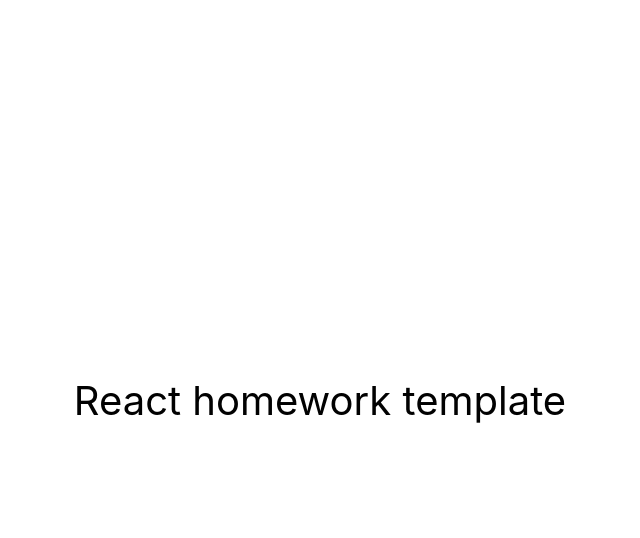
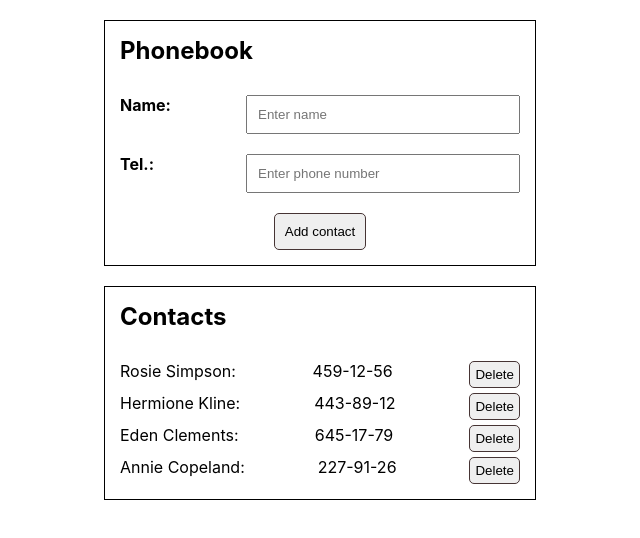
Before and after one commit to lakhmanmaxim/goit-react-hw-02-phonebook, a React (Create React App) app: page / in a window 1280 px wide. Shown: the top 538 px of the page, without its empty margins (320-960 px from the left). Built offline with nearby package versions, Linux system fonts and the light colour scheme.

Commit message:
start and 1st, 2task task
start and 1st, 2task task
Без логики. Кнопка еще не добавляет имена в список

```diff
--- a/package.json
+++ b/package.json
@@ -7,6 +7,7 @@
     "@testing-library/jest-dom": "^5.16.3",
     "@testing-library/react": "^12.1.4",
     "@testing-library/user-event": "^13.5.0",
+    "nanoid": "^4.0.0",
     "react": "^18.1.0",
     "react-dom": "^18.1.0",
     "react-scripts": "5.0.1",
--- a/src/components/App.jsx
+++ b/src/components/App.jsx
@@ -1,16 +1,82 @@
-export const App = () => {
-  return (
-    <div
-      style={{
-        height: '100vh',
-        display: 'flex',
-        justifyContent: 'center',
-        alignItems: 'center',
-        fontSize: 40,
-        color: '#010101'
-      }}
-    >
-      React homework template
-    </div>
-  );
-};
+import { Component } from 'react';
+import { nanoid } from 'nanoid';
+import styles from './ContactFrom/contactForm.module.css';
+
+export class App extends Component {
+  state = {
+    contacts: [
+      { id: nanoid(), name: 'Rosie Simpson', number: '459-12-56' },
+      { id: nanoid(), name: 'Hermione Kline', number: '443-89-12' },
+      { id: nanoid(), name: 'Eden Clements', number: '645-17-79' },
+      { id: nanoid(), name: 'Annie Copeland', number: '227-91-26' },
+    ],
+    name: '',
+    number: '',
+  };
+
+  addContact = evt => {
+    evt.preventDefaul();
+  };
+
+  onChange = () => {};
+
+  render() {
+    const { contacts } = this.state;
+    const { addContact } = this;
+
+    const contact = contacts.map(({ id, name, number }) => (
+      <li key={id} className={styles.list_item}>
+        {name}: <span >{number}</span>
+        <button className={styles.contacts_btn}>Delete</button>
+      </li>
+    ));
+
+    return (
+      <div className={styles.wrapper}>
+        <form className={styles.form} onSubmit={addContact}>
+          <div className={styles.phonebook}>
+            <h2 className={styles.title}>Phonebook</h2>
+
+            <div className={styles.input_wrepper}>
+              <label className={styles.contact_label} htmlFor="name">
+                Name:
+              </label>
+              <input
+                onChange={() => {}}
+                className={styles.contact_input}
+                type="text"
+                placeholder="Enter name"
+                name="name"
+                pattern="^[a-zA-Zа-яА-Я]+(([' -][a-zA-Zа-яА-Я ])?[a-zA-Zа-яА-Я]*)*$"
+                title="Name may contain only letters, apostrophe, dash and spaces. For example Adrian, Jacob Mercer, Charles de Batz de Castelmore d'Artagnan"
+                required
+              />
+            </div>
+
+            <div className={styles.input_wrepper}>
+              <label className={styles.contact_label} htmlFor="number">
+                Tel.:
+              </label>
+              <input
+                onChange={() => {}}
+                className={styles.contact_input}
+                type="tel"
+                placeholder="Enter phone number"
+                name="number"
+                pattern="\+?\d{1,4}?[-.\s]?\(?\d{1,3}?\)?[-.\s]?\d{1,4}[-.\s]?\d{1,4}[-.\s]?\d{1,9}"
+                title="Phone number must be digits and can contain spaces, dashes, parentheses and can start with +"
+                required
+              />
+            </div>
+            <button className={styles.phonebook_btn}> Add contact </button>
+          </div>
+        </form>
+
+        <div className={styles.contacts}>
+          <h2 className={styles.title}>Contacts</h2>
+          <ol className={styles.contacts_list}>{contact}</ol>
+        </div>
+      </div>
+    );
+  }
+}
--- /dev/null
+++ b/src/components/ContactFrom/contactForm.module.css
@@ -0,0 +1,92 @@
+.wrapper {
+  padding: 20px;
+  display: flex;
+  flex-direction: column;
+  justify-content: center;
+  align-items: center;
+}
+
+.form {
+  display: inline-block;
+}
+
+.phonebook {
+  width: 400px;
+  border: 1px solid black;
+  padding: 15px;
+}
+
+.title {
+  /* text-align: center; */
+  margin: 0 0 30px 0;
+}
+
+.contact_label {
+  font-weight: 700;
+}
+
+.input_wrepper {
+  display: flex;
+  justify-content: space-between;
+  margin-bottom: 20px;
+}
+
+.contact_input {
+  padding: 10px;
+  margin-left: 15px;
+  width: 250px;
+}
+
+.phonebook_btn {
+  display: block;
+  padding: 10px;
+  margin-left: auto;
+  margin-right: auto;
+  border: 1px solid rgb(70, 52, 52);
+  border-radius: 5px;
+  cursor: pointer;
+
+  transition: background-color 250ms linear, box-shadow 250ms linear;
+}
+
+.phonebook_btn:hover {
+  background-color: rgba(25, 213, 72, 0.7);
+  box-shadow: 0px 1px 2px rgba(0, 0, 0, 0.12),
+  0px 4px 4px rgba(0, 0, 0, 0.06), 1px 5px 6px rgba(0, 0, 0, 0.16);
+}
+
+.contacts_list {
+  margin: 0;
+  list-style: none;
+  padding-inline-start: 0;
+}
+.list_item {
+  margin: 5px 0 0 0;
+  display: flex;
+  justify-content: space-between;
+}
+
+.contacts {
+  display: inline-block;
+  width: 400px;
+  margin-top: 20px;
+  border: 1px solid black;
+  padding: 15px;
+}
+
+.contacts_btn {
+  display: inline-block;
+  padding: 5px;
+  border: 1px solid rgb(70, 52, 52);
+  border-radius: 5px;
+  cursor: pointer;
+
+  transition: background-color 250ms linear, color 250ms linear, box-shadow 250ms linear;
+}
+
+.contacts_btn:hover {
+  background-color: crimson;
+  color: beige;
+  box-shadow: 0px 1px 2px rgba(0, 0, 0, 0.12),
+  0px 4px 4px rgba(0, 0, 0, 0.06), 1px 4px 6px rgba(0, 0, 0, 0.16);
+}
```
Also changed, not shown: 1 other file (tests, documents, lock files or other folders).
